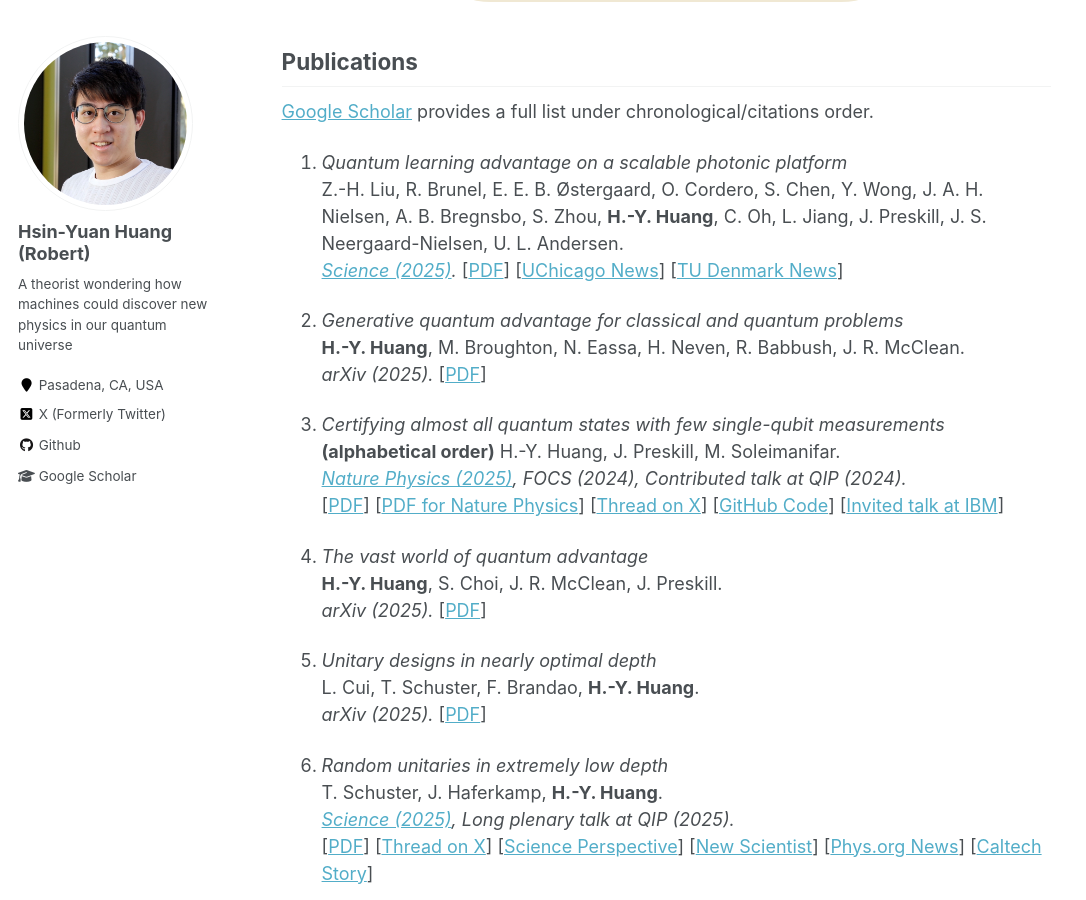
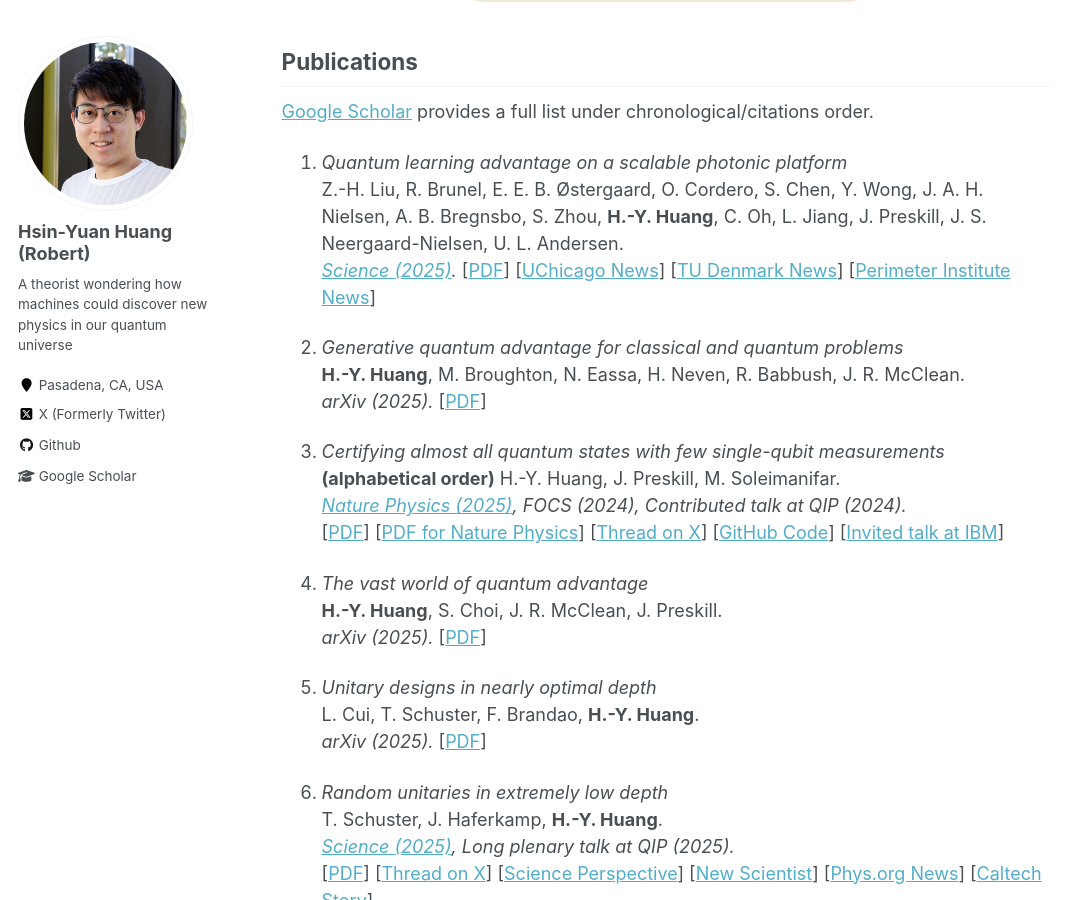
Before and after one commit to hsinyuan-huang/hsinyuan-huang.github.io, a Jekyll site: the page built from _pages/about.md, in a window 1280 px wide and 900 px high, scrolled down 1378 px. Shown: the whole window, without its empty margins (0-1086 px from the left). Built offline with Jekyll 4.4.1, drawn with Linux system fonts in a browser that asks for light colours; formulas are drawn with MathJax 3.

Commit message:
Update about

```diff
--- a/_pages/about.md
+++ b/_pages/about.md
@@ -35,7 +35,7 @@
 
 1. *Quantum learning advantage on a scalable photonic platform* <br>
 Z.-H. Liu, R. Brunel, E. E. B. Østergaard, O. Cordero, S. Chen, Y. Wong, J. A. H. Nielsen, A. B. Bregnsbo, S. Zhou, **H.-Y. Huang**, C. Oh, L. Jiang, J. Preskill, J. S. Neergaard-Nielsen, U. L. Andersen.<br>
-*<a href="https://www.science.org/doi/10.1126/science.adv2560" target="_blank">Science (2025)</a>.* [<a href="https://arxiv.org/abs/2502.07770" target="_blank">PDF</a>] [<a href="https://pme.uchicago.edu/news/multi-institution-collaboration-achieves-quantum-advantage-probing-quantum-systems" target="_blank">UChicago News</a>] [<a href="https://phys.org/news/2025-09-proven-quantum-advantage-task-million.html" target="_blank">TU Denmark News</a>]
+*<a href="https://www.science.org/doi/10.1126/science.adv2560" target="_blank">Science (2025)</a>.* [<a href="https://arxiv.org/abs/2502.07770" target="_blank">PDF</a>] [<a href="https://pme.uchicago.edu/news/multi-institution-collaboration-achieves-quantum-advantage-probing-quantum-systems" target="_blank">UChicago News</a>] [<a href="https://phys.org/news/2025-09-proven-quantum-advantage-task-million.html" target="_blank">TU Denmark News</a>] [<a href="https://perimeterinstitute.ca/news/new-experiment-shows-quantum-advantage-learning-about-physical-systems" target="_blank">Perimeter Institute News</a>]
 
 1. *Generative quantum advantage for classical and quantum problems* <br>
 **H.-Y. Huang**, M. Broughton, N. Eassa, H. Neven, R. Babbush, J. R. McClean.<br>
```
